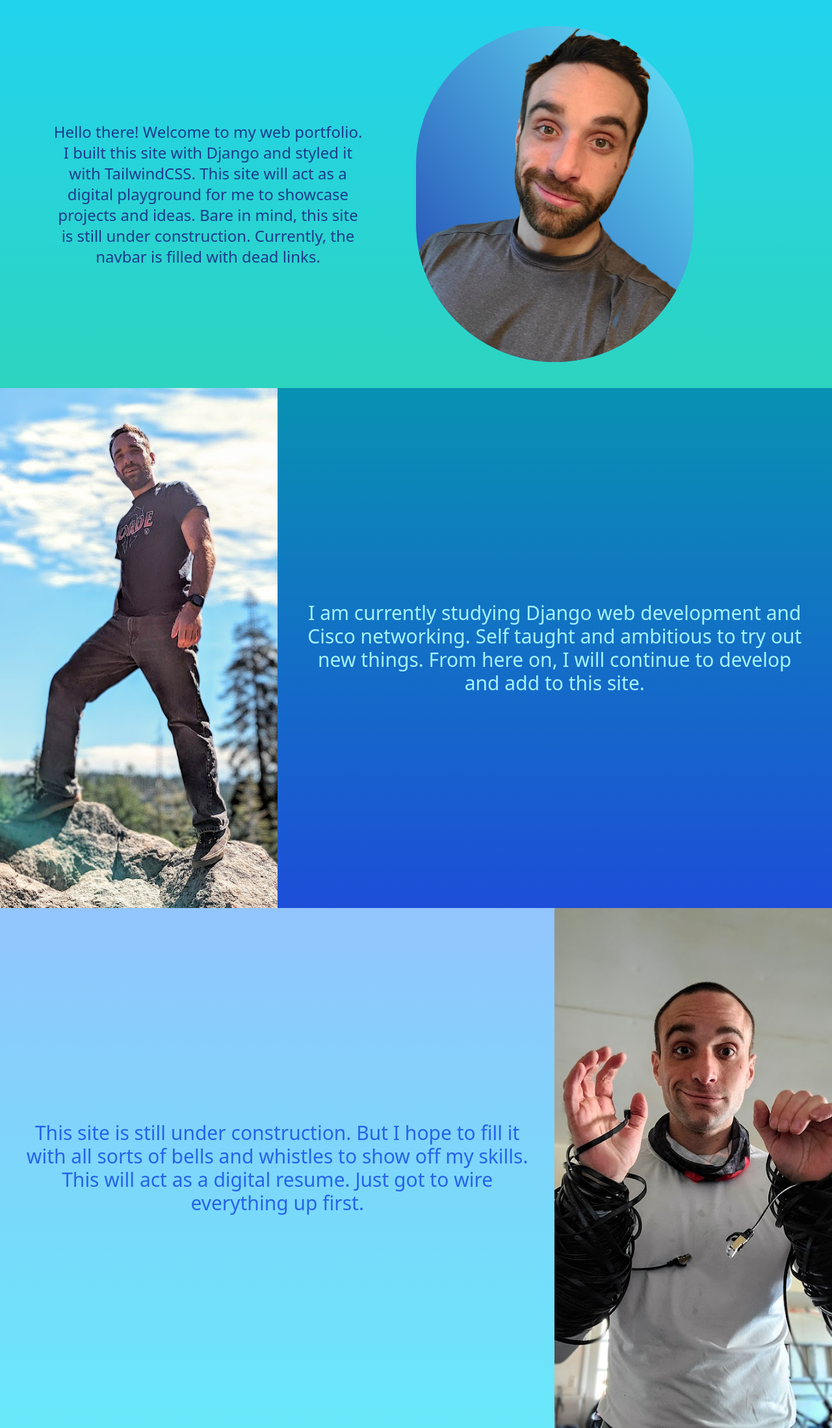
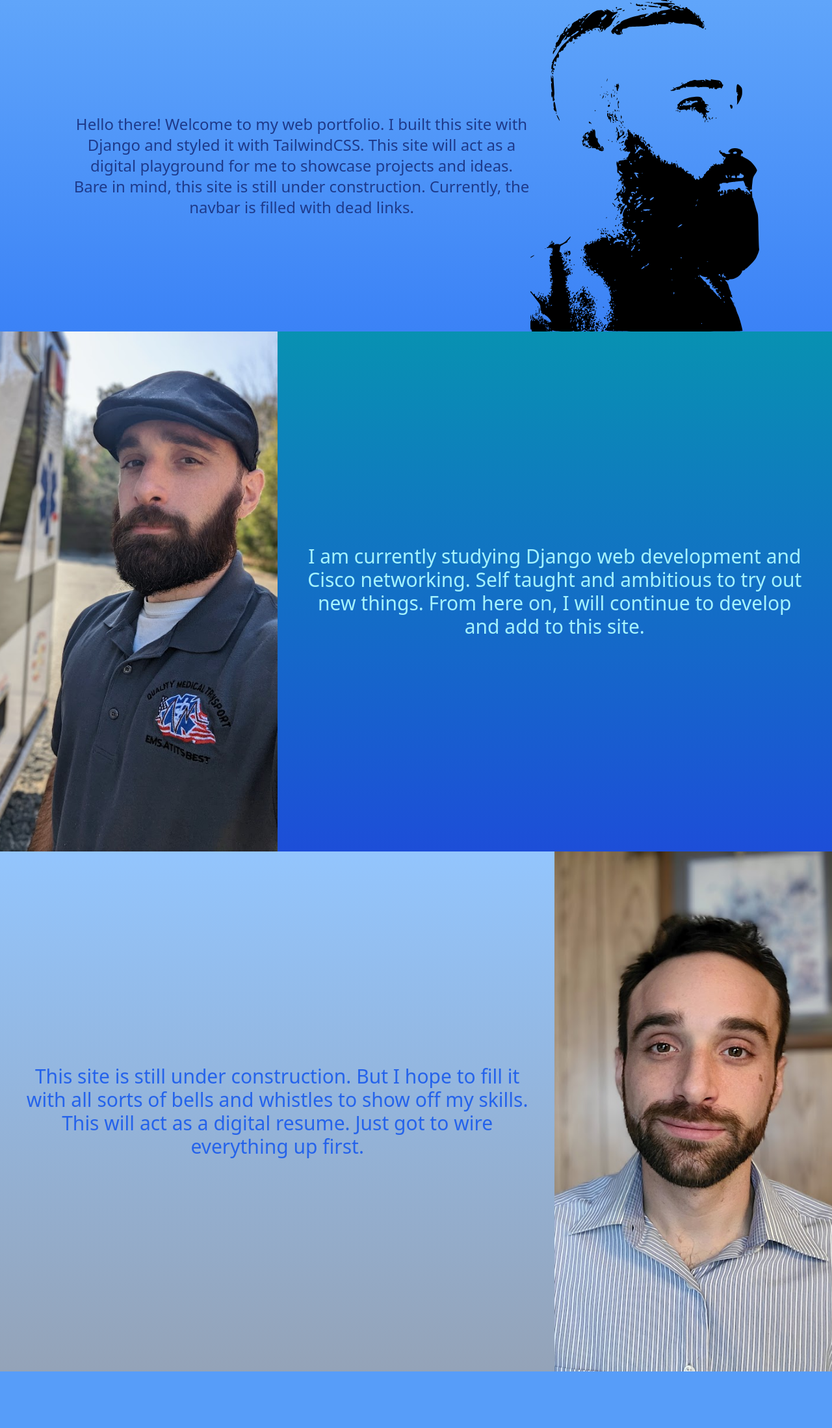
Before and after one commit to MacGuini/portfolio, a Django app: page / in a window 1280 px wide. Shown: the part 72-2269 px from the top of the page at 65% size. After the commit the page ends 2182 px from the top, so only its background shows below. Run offline with Django 4.2, Linux system fonts and the light colour scheme; some libraries are stand-ins or nearby versions.

Commit message:
Styled index added sillhouette image

```diff
--- a/templates/index.html
+++ b/templates/index.html
@@ -2,12 +2,12 @@
 {% load static %}
 {% block content %}
 
-<section class="mx-auto flex flex-col md:flex-row py-30 bg-gradient-to-t from-teal-400 to-cyan-400">
-    <div class="md:w-1/2 text-center my-auto md:pe-20 md:ps-20 py-10">
+<section class="mx-auto flex flex-col md:flex-row bg-gradient-to-b from-blue-400 to-blue-500 md:px-28">
+    <div class="md:w-2/3 text-center my-auto">
         <p class="text-2xl text-blue-900">Hello there! Welcome to my web portfolio. I built this site with Django and styled it with TailwindCSS. This site will act as a digital playground for me to showcase projects and ideas. Bare in mind, this site is still under construction. Currently, the navbar is filled with dead links.</p>
     </div>
-    <div class="md:w-1/3 md:py-10 pb-10">
-        <img class="rounded-full items-center bg-gradient-to-tr from-blue-800 to-cyan-300" src="{% static 'media/brian-alpha-selfie.png' %}" alt="">
+    <div class="md:w-1/3 sm:mx-auto md:mx-0">
+        <img class="items-center" src="{% static 'media/sillhouette.svg' %}" alt="">
 
 
     </div>
@@ -16,21 +16,21 @@
 
 <section class="flex flex-col md:flex-row min-h-screen bg-gradient-to-t from-blue-700 to-cyan-600">
     <div class="md:w-1/3">
-        <img class="object-cover h-full w-full" src="{% static 'media/brian-epic-rock.jpg' %}" alt="">
+        <img class="object-cover h-full w-full" src="{% static 'media/brian-flat-cap.jpg' %}" alt="">
     </div>
     <div class="md:w-2/3 text-center my-auto py-20 px-5 md:px-10">
         <p class="text-cyan-200 text-3xl">I am currently studying Django web development and Cisco networking. Self taught and ambitious to try out new things. From here on, I will continue to develop and add to this site.</p>
     </div>
 </section>
 
-<section class="flex flex-col md:flex-row bg-gradient-to-t from-cyan-300 to-blue-300 min-h-screen">
+<section class="flex flex-col md:flex-row bg-gradient-to-t from-slate-400 to-blue-300 min-h-screen">
 
     <div class="md:w-2/3 text-center my-auto py-20 px-5 md:px-10">
         <p class="text-blue-600 text-3xl">This site is still under construction. But I hope to fill it with all sorts of bells and whistles to show off my skills. This will act as a digital resume. Just got to wire everything up first.</p>
     </div>
 
     <div class="md:w-1/3">
-        <img class="object-cover h-full w-full" src="{% static 'media/brian-network-wizard.jpg' %}" alt="">
+        <img class="object-cover h-full w-full mx-auto" src="{% static 'media/brian-button-up.jpg' %}" alt="">
     </div>
 </section>
 
```
Also changed, not shown: static/media/sillhouette.png (added), static/media/sillhouette.svg (added).
